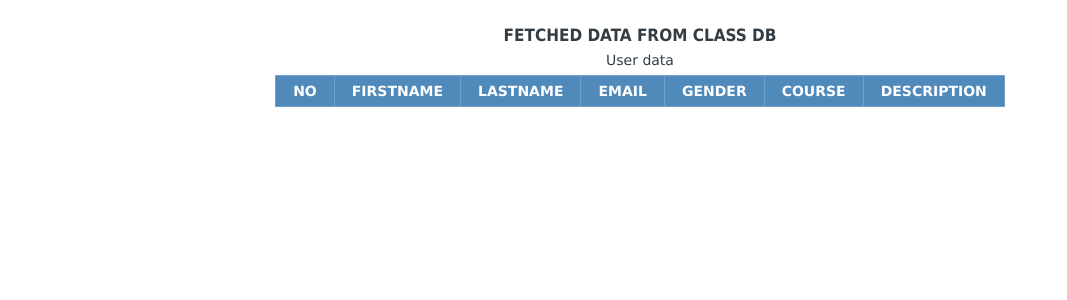
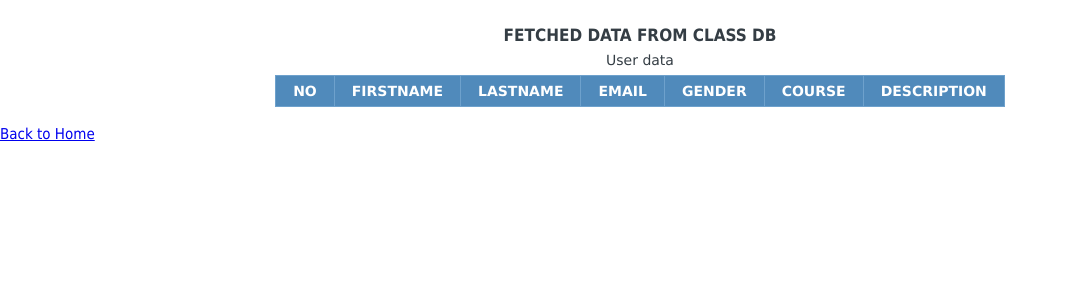
Before and after one commit to Toonelab/RDSPHP, a PHP site: page /fetch.php in a window 1280 px wide. Shown: the top 300 px of the page, without its empty margins (0-1067 px from the left). Run offline with PHP 8.4, Linux system fonts and the light colour scheme; data that the repository does not hold is empty.

Commit message:
Update fetch.php
added back to home button

```diff
--- a/fetch.php
+++ b/fetch.php
@@ -128,6 +128,10 @@ $results = mysqli_query($connect, $query);
 			?>
 		</tbody>
 	</table>
+        <br>
+        <div class="text-center">
+            <a href="index.php" class="btn btn-primary">Back to Home</a>
+        </div>
 </body>
 
 </html>
```
